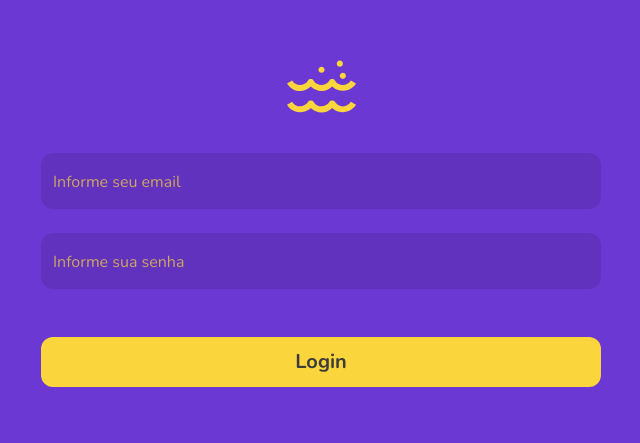
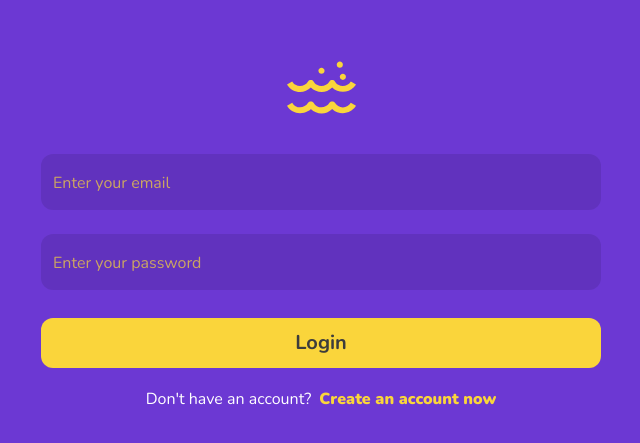
Before and after one commit to jardelgoncalves/finding-waves, a Vue app in the folder webapp/: page /#/login in a window 1280 px wide. Shown: the part 169-612 px from the top of the page, without its empty margins (319-959 px from the left). Built offline with nearby package versions, Linux system fonts and the light colour scheme; no server answers; what vue-notification would draw is missing.

Commit message:
refactor: add isloading of global state and change isloggedin

```diff
--- a/webapp/src/pages/Login.vue
+++ b/webapp/src/pages/Login.vue
@@ -11,7 +11,7 @@ export default {
     'app-logo': AppLogo,
   },
   computed: {
-    ...mapGetters('auth', ['isLogged'])
+    ...mapGetters('auth', ['isLoggedIn', 'isLoading'])
   },
   methods: {
     ...mapActions('auth', ['login']),
@@ -21,7 +21,7 @@ export default {
   },
 
   created() {
-    if(this.isLogged) {
+    if(this.isLoggedIn) {
       this.$router.push({ path: '/' })
     }
   }
@@ -35,26 +35,35 @@ export default {
       <app-form @submit="onSubmit" @reset="() => {}">
         <app-input
           name="email"
-          placeholder="Informe seu email"
+          placeholder="Enter your email"
           type="email"
           margin="top"
           :margin-size="32"
         />
         <app-input
           name="password"
-          placeholder="Informe sua senha"
+          placeholder="Enter your password"
           type="password"
           margin="top bottom"
           :margin-size="16"
         />
         <app-button
+          :loading="isLoading"
           block
           type="submit"
           text="Login"
           margin="top bottom"
-          :margin-size="24"
+          :margin-size="4"
         />
+
+        <div class="link-container">
+          Don't have an account?
+          <router-link to="/register">
+            Create an account now
+          </router-link>
+        </div>
       </app-form>
+
     </div>
   </div>
 </template>
```
